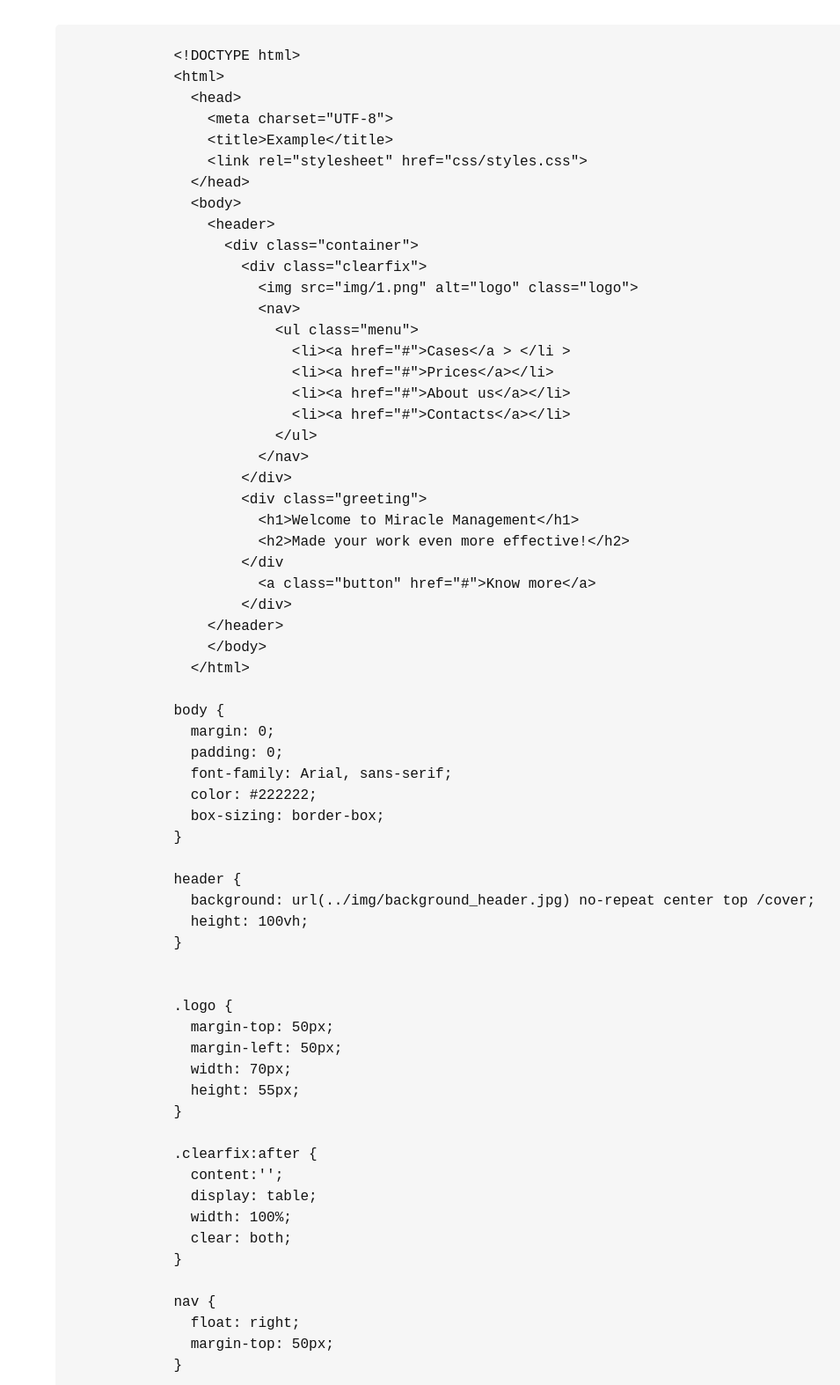
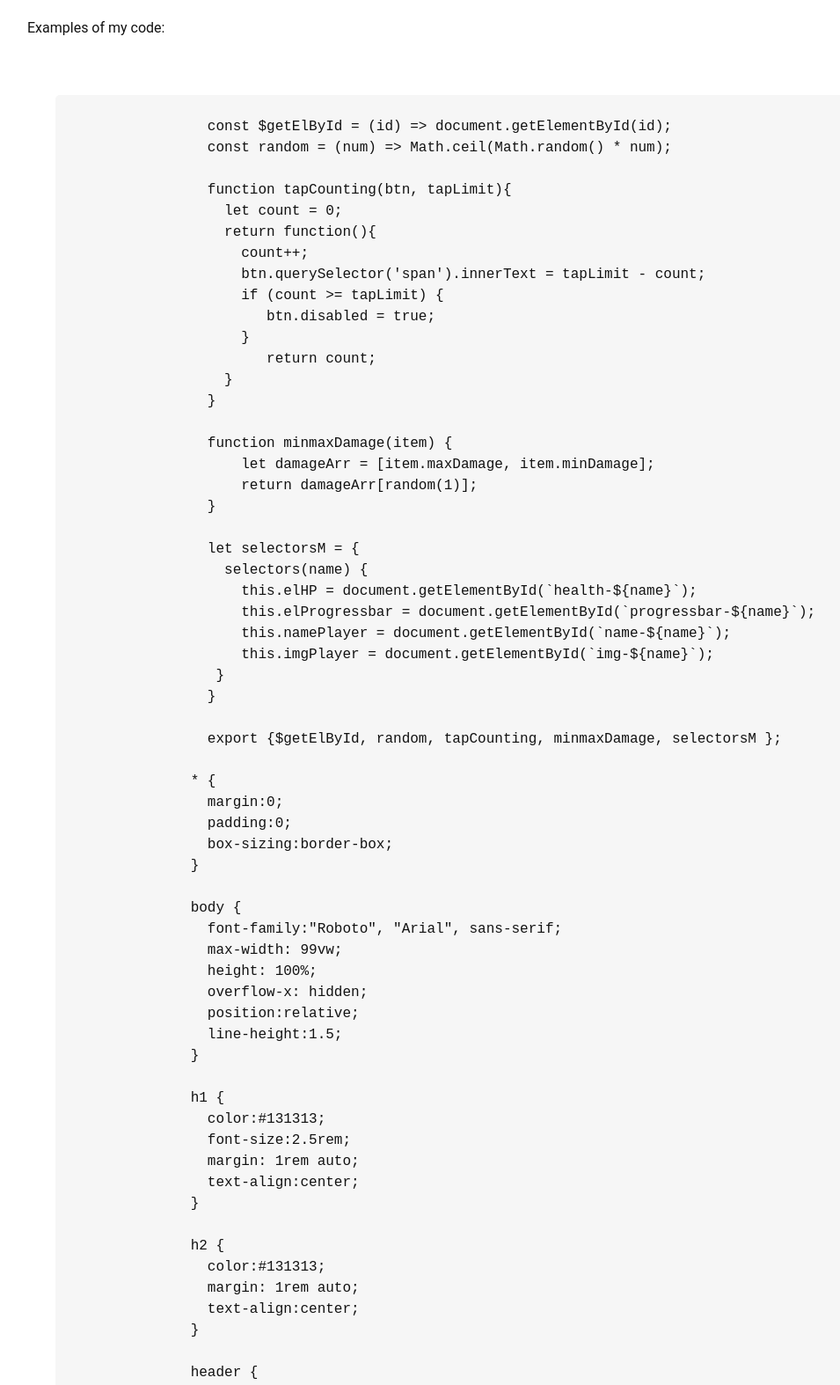
Before and after one commit to anzhelaAbitova/rsschool-cv, a plain HTML site: page index.html in a window 1280 px wide. Shown: the part 780-2354 px from the top of the page at 88% size, without its empty margins (65-1020 px from the left). Drawn offline with Linux system fonts and the light colour scheme.

Commit message:
fix code examples and styles

```diff
--- a/index.html
+++ b/index.html
@@ -37,112 +37,77 @@
           <div class="code_example">
               <code>
                 <pre>
-              &lt!DOCTYPE html&gt
-              &lthtml&gt
-                &lthead&gt
-                  &ltmeta charset="UTF-8"&gt
-                  &lttitle&gtExample&lt/title&gt
-                  &ltlink rel="stylesheet" href="css/styles.css"&gt
-                &lt/head&gt
-                &ltbody&gt
-                  &ltheader&gt
-                    &ltdiv class="container"&gt
-                      &ltdiv class="clearfix"&gt
-                        &ltimg src="img/1.png" alt="logo" class="logo"&gt
-                        &ltnav&gt
-                          &ltul class="menu"&gt
-                            &ltli&gt&lta href="#"&gtCases&lt/a &gt &lt/li &gt
-                            &ltli>&lta href="#"&gtPrices&lt/a&gt&lt/li&gt
-                            &ltli>&lta href="#"&gtAbout us&lt/a&gt&lt/li&gt
-                            &ltli>&lta href="#"&gtContacts&lt/a&gt&lt/li&gt
-                          &lt/ul&gt
-                        &lt/nav&gt
-                      &lt/div&gt
-                      &ltdiv class="greeting"&gt
-                        &lth1&gtWelcome to Miracle Management&lt/h1&gt
-                        &lth2&gtMade your work even more effective!&lt/h2&gt
-                      &lt/div
-                        &lta class="button" href="#"&gtKnow more&lt/a&gt
-                      &lt/div&gt
-                  &lt/header&gt
-                  &lt/body&gt
-                &lt/html&gt
+                  const $getElById = (id) => document.getElementById(id);
+                  const random = (num) => Math.ceil(Math.random() * num);
+
+                  function tapCounting(btn, tapLimit){
+                    let count = 0;
+                    return function(){
+                      count++;
+                      btn.querySelector('span').innerText = tapLimit - count;
+                      if (count >= tapLimit) {
+                         btn.disabled = true;
+                      }
+                         return count;
+                    }
+                  }
+
+                  function minmaxDamage(item) {
+                      let damageArr = [item.maxDamage, item.minDamage];
+                      return damageArr[random(1)];
+                  }
+
+                  let selectorsM = {
+                    selectors(name) {
+                      this.elHP = document.getElementById(`health-${name}`);
+                      this.elProgressbar = document.getElementById(`progressbar-${name}`);
+                      this.namePlayer = document.getElementById(`name-${name}`);
+                      this.imgPlayer = document.getElementById(`img-${name}`);
+                   }
+                  }
+
+                  export {$getElById, random, tapCounting, minmaxDamage, selectorsM };
           </pre>
             </code>
             <code>
               <pre>
-              body {
-                margin: 0;
-                padding: 0;
-                font-family: Arial, sans-serif;
-                color: #222222;
-                box-sizing: border-box;
-              }
+                * {
+                  margin:0;
+                  padding:0;
+                  box-sizing:border-box;
+                }
 
-              header {
-                background: url(../img/background_header.jpg) no-repeat center top /cover;
-                height: 100vh;
-              }
+                body {
+                  font-family:"Roboto", "Arial", sans-serif;
+                  max-width: 99vw;
+                  height: 100%;
+                  overflow-x: hidden;
+                  position:relative;
+                  line-height:1.5;
+                }
 
+                h1 {
+                  color:#131313;
+                  font-size:2.5rem;
+                  margin: 1rem auto;
+                  text-align:center;
+                }
 
-              .logo {
-                margin-top: 50px;
-                margin-left: 50px;
-                width: 70px;
-                height: 55px;
-              }
+                h2 {
+                  color:#131313;
+                  margin: 1rem auto;
+                  text-align:center;
+                }
 
-              .clearfix:after {
-                content:'';
-                display: table;
-                width: 100%;
-                clear: both;
-              }
+                header {
+                  position:sticky;
+                }
 
-              nav {
-                float: right;
-                margin-top: 50px;
-              }
-
-              .menu li {
-                float: left;
-                margin-right: 50px;
-                display: block;
-              }
-
-              .menu a {
-                color: #f6f6f6;
-                text-decoration: none;
-                font-weight: bold;
-              }
-
-              .greeting h1 {
-                font-size: 70px;
-                color: #f6f6f6;
-                text-align: center;
-                margin-top: 150px;
-              }
-
-
-              .greeting h2 {
-                font-size: 40px;
-                color: #f6f6f6;
-                text-align: center;
-                font-weight: lighter;
-              }
-
-              .button {
-                color: #ffffff;
-                background-color: #a0522d;
-                text-align: center;
-                border-radius: 3px;
-                padding: 8px 10px;
-                margin: 0 auto;
-                display: block;
-                width: 150px;
-                text-decoration: none;
-                font-weight: bold;
-              }</pre></code>
+                header nav,
+                footer nav {
+                  background-color:#008B8B;
+                  color:#fff;
+                }</pre></code>
             </div>
             <div class="resume_blocks">
               <p>As I said previously I've had contributed to some training projects, links provided above, and had
--- a/styles/style.css
+++ b/styles/style.css
@@ -22,7 +22,7 @@ body {
 
 header {
     background: #f6f6f6 url(../images/header_background.jpg) no-repeat center top/ cover;
-    width: 100vw;
+    max-width: 100vw;
     height: 50vh;
 }
 
@@ -57,6 +57,7 @@ nav li a {
 main {
     width: 85vw;
     margin: 0 auto;
+    margin-top: 15vh;
 }
 
 div {
@@ -104,7 +105,7 @@ div {
 }
 
 footer {
-    width: 100vw;
+    max-width: 100vw;
     background: #cbd0d3;
 
 }
```
Also changed, not shown: styles/command_line.html (deleted).
